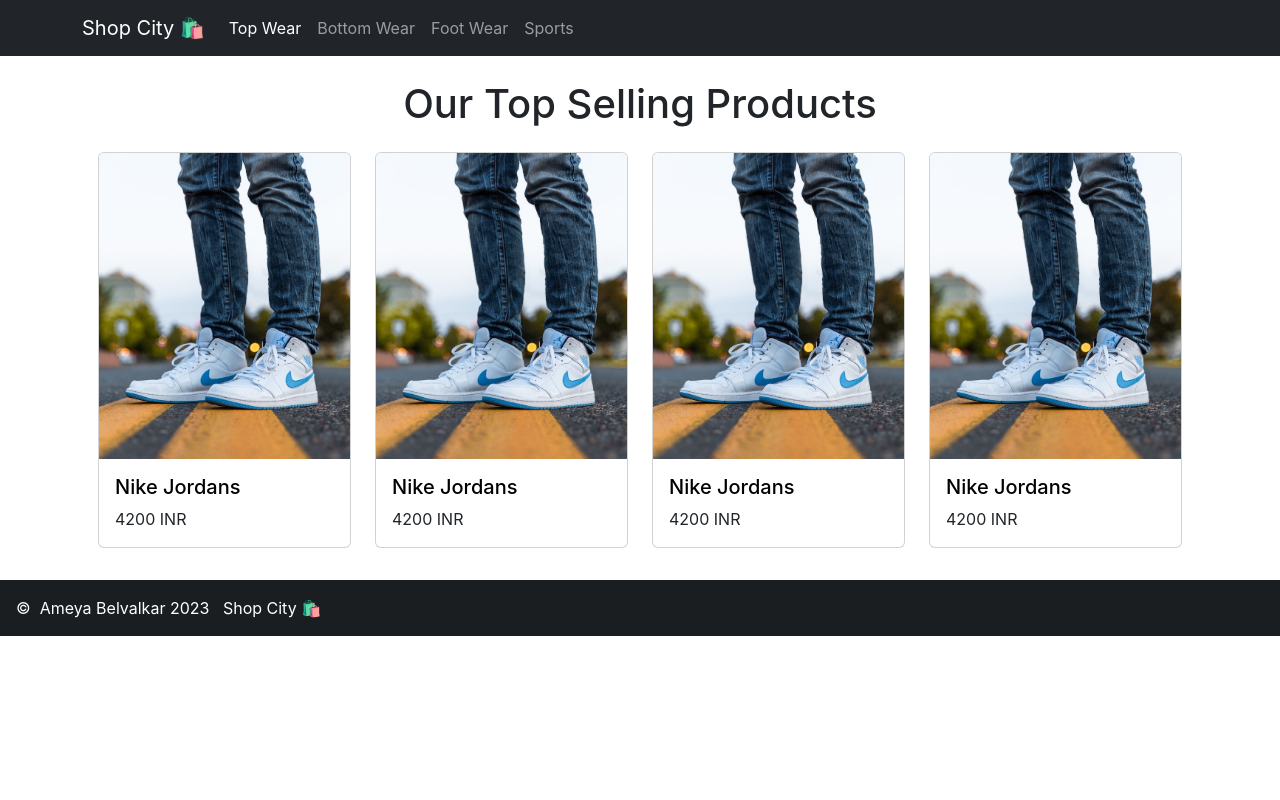
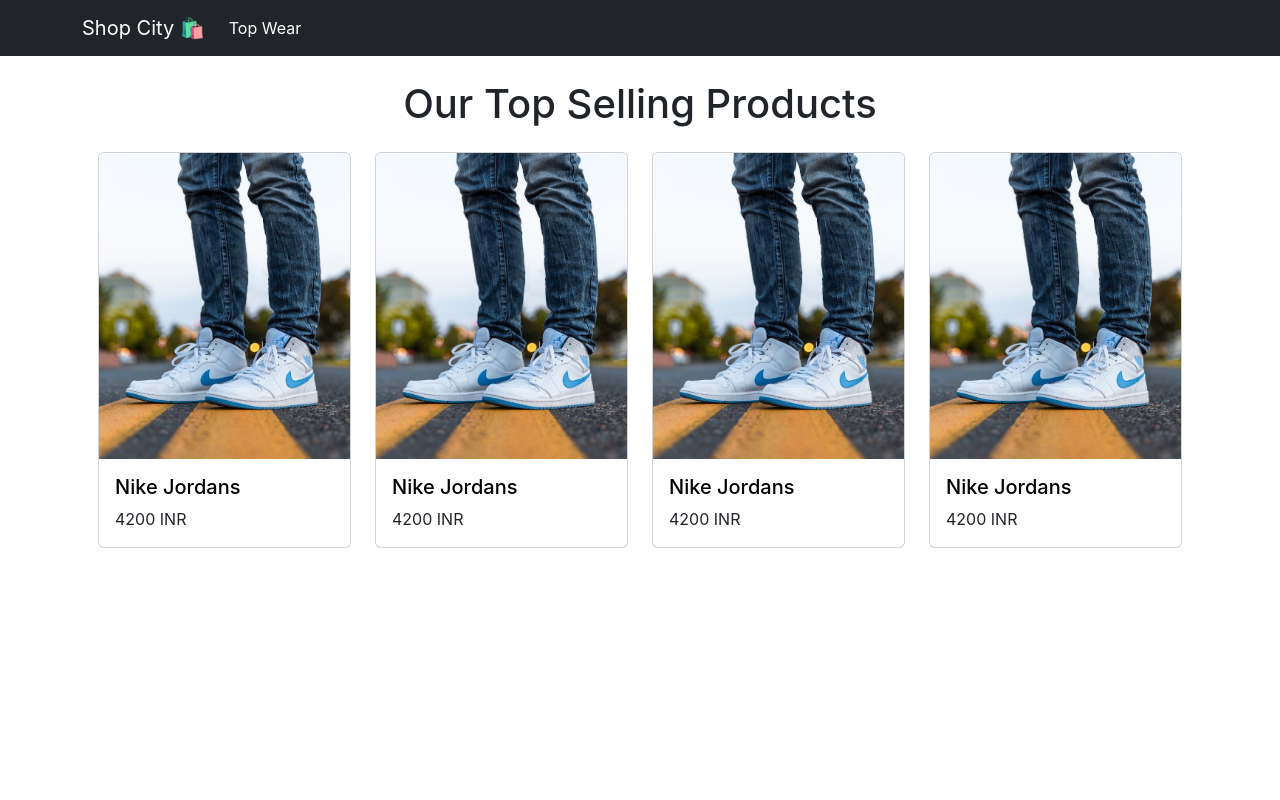
Before and after one commit to ameya-6964/Talent-Battle-Capstone-Project-Frontend, a React (Create React App) app: page /topWear in a window 1280 px wide. Shown: the top 800 px of the page. Built offline with nearby package versions, Linux system fonts and the light colour scheme.

Commit message:
Re Arranged Will Update It Tommorow

```diff
--- a/src/Screens/TopWear.jsx
+++ b/src/Screens/TopWear.jsx
@@ -8,7 +8,7 @@
   return (
     <main>
       <h1 className="text-center my-4"> Our Top Selling Products </h1>
-      <div className="products">
+      <div className="top-products">
         <Row>
           {data.topWears.map((topwear) => (
             <Col key={topwear.slug} sm={6} md={4} lg={3} className="mb-3">
--- a/src/components/Navigation.jsx
+++ b/src/components/Navigation.jsx
@@ -1,5 +1,4 @@
 import React from "react";
-//import { BrowserRouter, Routes, Route } from "react-router-dom";
 import Navbar from "react-bootstrap/Navbar";
 import Container from "react-bootstrap/Container";
 import Nav from "react-bootstrap/Nav";
@@ -16,20 +15,8 @@
           <Navbar.Toggle aria-controls="responsive-navbar-nav" />
           <Navbar.Collapse id="responsive-navbar-nav">
             <Nav className="me-auto md:mx-5 ">
-              <LinkContainer to="TopWear">
+              <LinkContainer to="/TopWear">
                 <Nav.Link>Top Wear</Nav.Link>
-              </LinkContainer>
-
-              <LinkContainer to="BottomWear">
-                <Nav.Link>Bottom Wear</Nav.Link>
-              </LinkContainer>
-
-              <LinkContainer to="/FootWear">
-                <Nav.Link>Foot Wear</Nav.Link>
-              </LinkContainer>
-
-              <LinkContainer to="/">
-                <Nav.Link>Sports</Nav.Link>
               </LinkContainer>
             </Nav>
           </Navbar.Collapse>
--- a/src/index.css
+++ b/src/index.css
@@ -6,7 +6,7 @@
   -webkit-font-smoothing: antialiased;
   -moz-osx-font-smoothing: grayscale;
 }
-top-products{
+.top-products{
 min-height: 100vh;
 }
 
```
